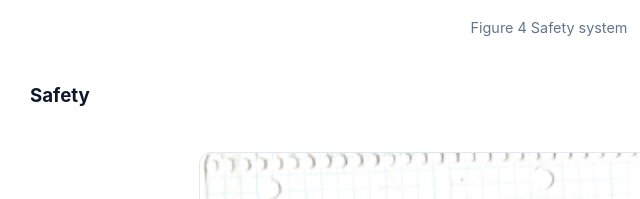
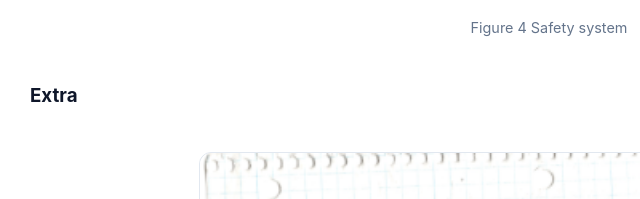
Before and after one commit to sanchitkhope3/TractorSegwayProject, a plain HTML site: page index.html in a window 1280 px wide. Shown: the part 7181-7380 px from the top of the page, 91-731 px from the left. Drawn offline with Linux system fonts and the light colour scheme.

Commit message:
Change section title from 'Safety' to 'Extra'

```diff
--- a/index.html
+++ b/index.html
@@ -311,7 +311,7 @@
                 <img src="images/safety.png" alt="Figure 4: Safety system" />
                 <div class="figure-caption">Figure 4 Safety system</div>
             </div>
-            <h3 style="color:var(--primary); margin-top: 30px;">Safety</h3>
+            <h3 style="color:var(--primary); margin-top: 30px;">Extra</h3>
             <div class="figure">
                 <img src="images/extra.png" alt="Extra Schematics" />
                 <div class="figure-caption"> Extra Drawings</div>
```
